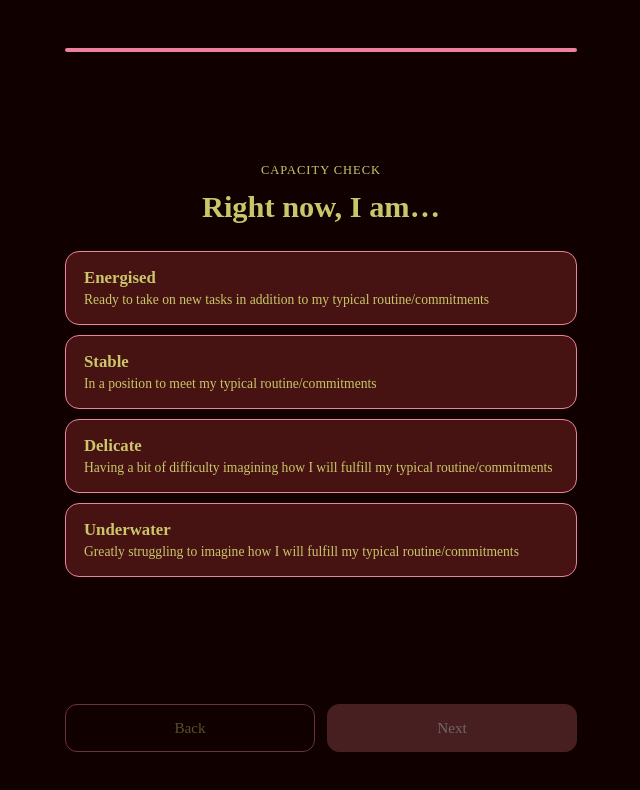
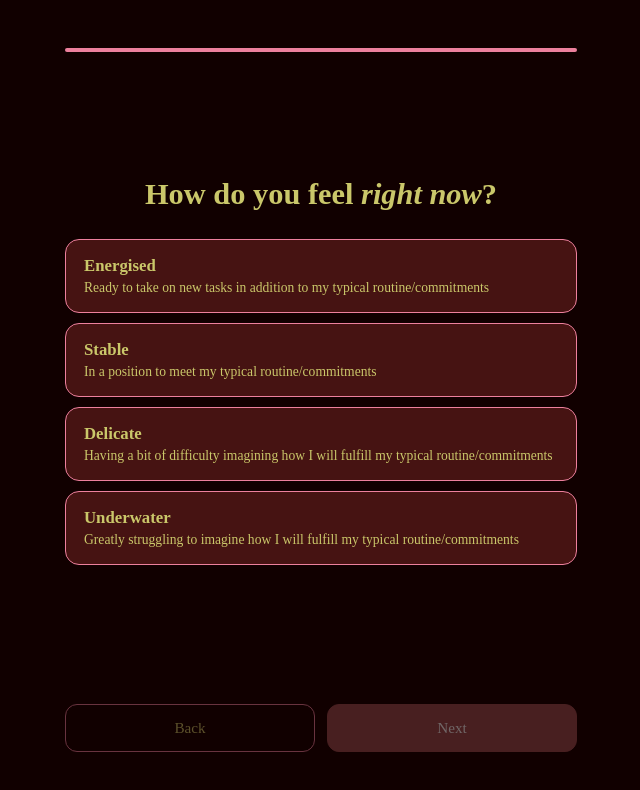
Before and after one commit to BlobGoblin66/capacity-checker, a React (Vite) app: page / in a window 1280 px wide. Shown: the top 790 px of the page, without its empty margins (319-959 px from the left). Built offline with nearby package versions, Linux system fonts and the light colour scheme.

Commit message:
Update App.jsx

```diff
--- a/src/App.jsx
+++ b/src/App.jsx
@@ -148,17 +148,17 @@ function App() {
 
     let verdict, verdictClass, detail
     if (diff >= 2) {
-      verdict = 'Take it on'
+      verdict = 'Go for  it'
       verdictClass = 'go'
       detail = 'Your capacity comfortably covers this task right now.'
     } else if (diff >= -2) {
       verdict = 'Manageable, but be mindful'
       verdictClass = 'caution'
-      detail = 'Capacity and importance are close. Proceed with care, and check in with yourself as you go.'
+      detail = 'Capacity and task importance are close. Proceed mindfully.'
     } else {
-      verdict = 'Defer or seek support'
+      verdict = 'Uh-uh'
       verdictClass = 'stop'
-      detail = 'This task currently asks more than your capacity can comfortably give. Consider delaying, delegating, or asking for help.'
+      detail = 'This task will ask too much from you. Consider delaying, delegating or asking for help.'
     }
 
     return {
@@ -195,8 +195,7 @@ function App() {
       <div className="step-stage">
         {step.type === 'capacity-band' && (
           <div className="step-content">
-            <p className="step-kicker">Capacity check</p>
-            <h1 className="step-title">Right now, I am&hellip;</h1>
+            <h1 className="step-title">How do you feel <i>right now</i>?</h1>
             <div className="band-list">
               {CAPACITY_BANDS.map((band) => (
                 <button
@@ -215,9 +214,8 @@ function App() {
 
         {step.type === 'capacity-slider' && selectedBand && (
           <div className="step-content">
-            <p className="step-kicker">Capacity check</p>
-            <h1 className="step-title">Fine-tune your capacity</h1>
-            <p className="step-subtext">You selected "{selectedBand.label}" &mdash; pick the exact number that feels right.</p>
+            <h1 className="step-title">You selected "{selectedBand.label}"</h1>
+            <p className="step-subtext"> Use the slider to narrow down what "{selectedBand.label}" feels like. A higher score equates to more capacity.</p>
             <div className={`big-number ${bump ? 'bump' : ''}`}>{capacityValue}</div>
             <input
               type="range"
@@ -235,7 +233,6 @@ function App() {
           <div className="step-content">
             <p className="step-kicker">Task importance</p>
             <h1 className="step-title">{step.criterion.q}</h1>
-            <p className="step-subtext">0 = not relevant, 1 = very little, 2 = somewhat, 3 = definitely</p>
             <div className="scale-grid">
               {SCALE_OPTIONS.map((opt) => (
                 <button
@@ -288,7 +285,7 @@ function App() {
                 <div className="score-divider">vs</div>
                 <div className="score-block">
                   <div className="score-num">{result.adjustedImportance}</div>
-                  <div className="score-label">Adjusted importance</div>
+                  <div className="score-label">Importance</div>
                 </div>
               </div>
               <div className={`verdict ${result.verdictClass}`}>{result.verdict}</div>
```
